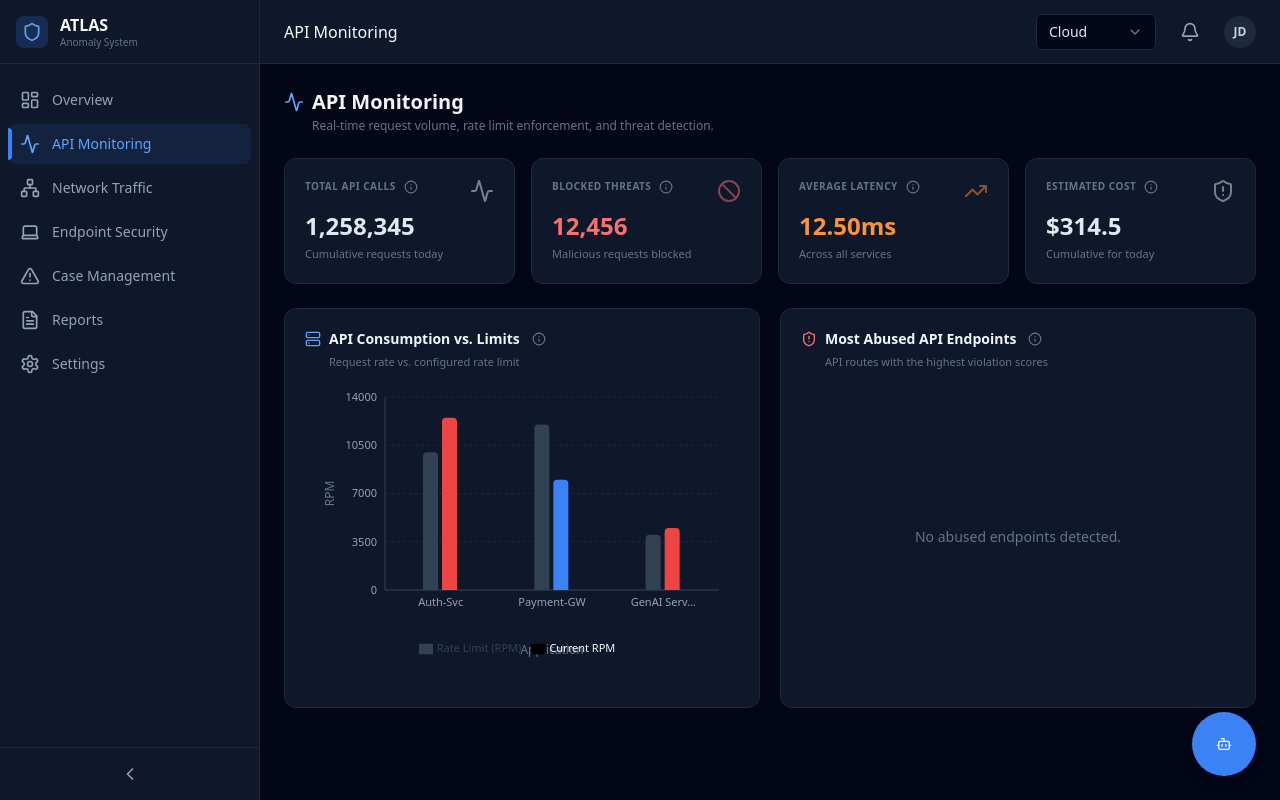
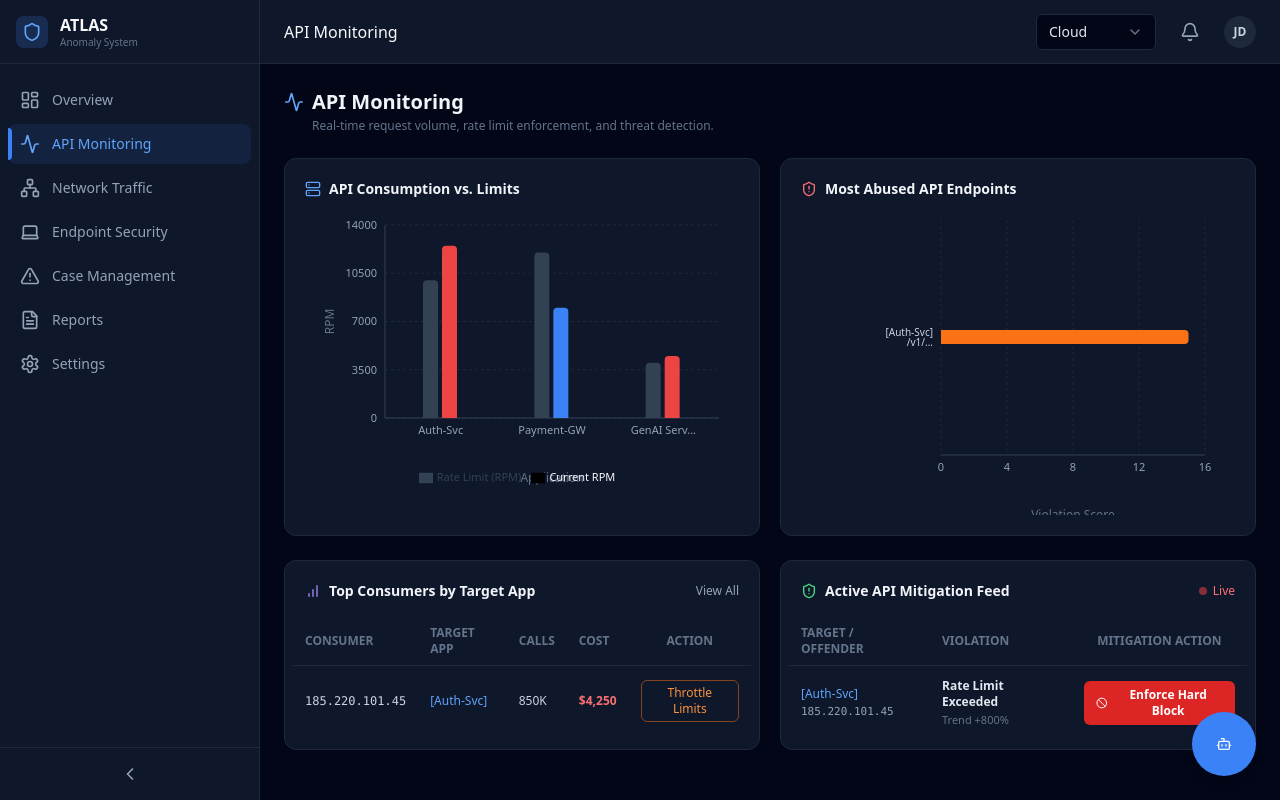
Before and after one commit to mohankrishnan13/Atlas-full-stack, a Next.js app in the folder Atlas-front-end/: page /api-monitoring in a window 1280 px wide. Built offline with nearby package versions, Linux system fonts and the light colour scheme; sample sign-in values are in the browser's storage; what @genkit-ai/google-genai, genkit would draw is missing.

Commit message:
fix api monitoring page

```diff
--- a/Atlas-front-end/src/app/(dashboard)/api-monitoring/page.tsx
+++ b/Atlas-front-end/src/app/(dashboard)/api-monitoring/page.tsx
@@ -2,8 +2,8 @@
 
 import React, { useEffect, useState, useMemo } from 'react';
 import {
-  Activity, ShieldAlert, Server, Lock, Ban,
-  TrendingUp, AlertTriangle, Info, LoaderCircle
+  Activity, ShieldAlert, Server, Lock, Ban, Bell,
+  BarChart as BarChartIcon, Info, LoaderCircle
 } from 'lucide-react';
 import {
   BarChart, Bar, XAxis, YAxis, CartesianGrid, Tooltip,
@@ -14,7 +14,7 @@ import { useEnvironment } from '@/context/EnvironmentContext';
 import { toast } from 'sonner';
 import type { ApiMonitoringData } from '@/lib/types';
 
-// --- Enhanced Reusable Components ---
+// --- Reusable Components ---
 const InfoTooltip = React.memo(({ text }: { text: string }) => {
   const [open, setOpen] = useState(false);
   return (
@@ -29,35 +29,22 @@ const InfoTooltip = React.memo(({ text }: { text: string }) => {
       >
         <Info className="w-3.5 h-3.5" />
       </button>
-      {open && <div className="absolute z-50 left-5 top-0 w-72 bg-slate-800 border border-slate-600 rounded-lg p-3 shadow-xl text-xs text-slate-300 leading-relaxed">{text}</div>}
+      {open && <div className="absolute z-50 left-5 top-0 w-72 bg-slate-800 border border-slate-600 rounded-lg p-3 shadow-xl text-xs text-slate-300 leading-relaxed z-[100]">{text}</div>}
     </div>
   );
 });
 InfoTooltip.displayName = 'InfoTooltip';
 
-const SectionHeader = React.memo(({ icon, title, subtitle, tooltipText }: { icon: React.ReactNode; title: string; subtitle: string; tooltipText: string; }) => (
-  <div className="mb-4 px-5 pt-5">
+const SectionHeader = React.memo(({ icon, title, children }: { icon: React.ReactNode; title: string; children?: React.ReactNode; }) => (
+  <div className="mb-4 px-5 pt-5 flex justify-between items-center">
     <div className="flex items-center gap-2">
       {icon}
       <h2 className="text-sm font-semibold text-slate-100">{title}</h2>
-      <InfoTooltip text={tooltipText} />
     </div>
-    <p className="text-[11px] text-slate-500 mt-1 pl-6 leading-relaxed">{subtitle}</p>
+    {children}
   </div>
 ));
 SectionHeader.displayName = 'SectionHeader';
-
-const StatCard = React.memo(({ value, label, subtitle, tooltipText, color = 'default', icon: Icon }: { value: string | number; label: string; subtitle: string; tooltipText: string; color?: 'default' | 'red' | 'green' | 'orange'; icon?: React.ComponentType<{ className?: string }>; }) => {
-  const colors = { default: 'text-slate-200', red: 'text-red-400', green: 'text-emerald-400', orange: 'text-orange-400' };
-  return (
-    <div className="bg-slate-900 border border-slate-800 rounded-xl p-5">
-      <div className="flex items-start justify-between mb-2"><div className="text-[10px] text-slate-500 uppercase tracking-wider font-semibold flex items-center gap-1">{label}<InfoTooltip text={tooltipText} /></div>{Icon && <Icon className={`w-6 h-6 ${colors[color]} opacity-50`} />}</div>
-      <div className={`text-2xl font-extrabold ${colors[color]} leading-tight`}>{value}</div>
-      <p className="text-[11px] text-slate-500 mt-1 leading-relaxed">{subtitle}</p>
-    </div>
-  );
-});
-StatCard.displayName = 'StatCard';
 
 // --- Utility & Tooltip Functions ---
 const truncateLabel = (label: string, maxLength = 10) => {
@@ -67,12 +54,10 @@ const truncateLabel = (label: string, maxLength = 10) => {
 
 const CustomTooltipContent = ({ active, payload, label, fullLabels }: any) => {
   if (active && payload && payload.length) {
-    const dataKey = payload[0].dataKey;
-    const data = payload[0].payload;
     const fullLabel = fullLabels[label] || label;
 
     return (
-      <div className="bg-slate-800 border border-slate-600 rounded-lg p-3 text-xs shadow-xl max-w-xs">
+      <div className="bg-slate-800 border border-slate-600 rounded-lg p-3 text-xs shadow-xl max-w-xs z-[100]">
         <p className="font-bold text-slate-200 truncate" title={fullLabel}>{fullLabel}</p>
         {payload.map((pld: any, index: number) => (
             <p key={index} className="text-slate-300 mt-1" style={{ color: pld.color }}>
@@ -85,34 +70,37 @@ const CustomTooltipContent = ({ active, payload, label, fullLabels }: any) => {
   return null;
 };
 
-
 export default function ApiMonitoringPage() {
   const [data, setData] = useState<ApiMonitoringData | null>(null);
   const [loading, setLoading] = useState(true);
   const { environment } = useEnvironment();
 
+  // Fetch dynamic data (which returns mock data instantly via interceptor)
   useEffect(() => {
     setLoading(true);
-    apiGet<ApiMonitoringData>(`/api-monitoring`).then(setData).catch(err => toast.error('Failed to load API data.', { description: err instanceof ApiError ? err.message : 'Request failed.' })).finally(() => setLoading(false));
+    apiGet<ApiMonitoringData>(`/api-monitoring`)
+      .then(setData)
+      .catch(err => toast.error('Failed to load API data.', { description: err instanceof ApiError ? err.message : 'Request failed.' }))
+      .finally(() => setLoading(false));
   }, [environment]);
 
-  const handleBlockRoute = async (app_name: string, path: string) => {
+  // Interactive handler for action buttons
+  const handleAction = async (actionName: string, targetApp: string) => {
     try {
-      await apiPost('/api-monitoring/block-route', { app_name, path });
-      toast.success('Hard Block Applied', { description: `Route ${path} for ${app_name} has been blocked.` });
+      await apiPost('/api-monitoring/action', { action: actionName, app_name: targetApp });
+      toast.success('Action Applied', { description: `${actionName} enforced for ${targetApp}.` });
     } catch (err) {
-      toast.error('Block action failed.', { description: err instanceof ApiError ? err.message : 'Request failed.' });
+      toast.error('Action failed.', { description: err instanceof ApiError ? err.message : 'Request failed.' });
     }
   };
 
-  // Memoized and defensively parsed data
+  // Memoized and defensively parsed data mapping
   const {
-    safeTotalCalls, safeBlocked, safeAvgLatency, safeEstimatedCost,
-    formattedApiConsumption, abusedEndpoints, fullEndpointLabels
+    formattedApiConsumption, abusedEndpoints, fullEndpointLabels,
+    safeConsumers, safeMitigations
   } = useMemo(() => {
     const safeData = data || {};
 
-    // Defensive parsing with null checks and type coercion
     const consumption = (safeData.apiConsumptionByApp || [])
       .filter(item => item && typeof item === 'object')
       .map(item => ({
@@ -122,15 +110,15 @@ export default function ApiMonitoringPage() {
       }))
       .filter(item => item.actual > 0);
 
-    const endpoints = (safeData.apiRouting || [])
-      .map((item, index) => ({
-        id: Number(item?.id) || index,
-        app: String(item?.app || 'Unknown'),
-        path: String(item?.path || '/'),
-        violations: Math.abs(Number(item?.trend) || 0),
-        severity: (Number(item?.trend) || 0) > 100 ? 'critical' : 'high',
+    const endpoints = (safeData.apiRouting || safeData.mostAbusedEndpoints || [])
+      .map((item: any, index: number) => ({
+        id: index,
+        app: item?.app || (item?.endpoint ? item.endpoint.split('/')[2] : 'Unknown'),
+        path: String(item?.path || item?.endpoint || '/'),
+        violations: Math.abs(Number(item?.trend || item?.violations) || 0),
+        severity: (item?.severity === 'critical' || Number(item?.trend) > 100) ? 'critical' : 'high',
       }))
-      .filter(item => item.violations > 50)
+      .filter(item => item.violations > 0)
       .sort((a,b) => b.violations - a.violations)
       .slice(0, 10);
 
@@ -141,14 +129,30 @@ export default function ApiMonitoringPage() {
         return acc;
     }, {});
 
+    const consumers = (safeData.topConsumers || []).map(item => ({
+      consumer: String(item?.consumer || 'Unknown'),
+      app: String(item?.application_name || 'Unknown'),
+      calls: Number(item?.total_calls) || 0,
+      cost: Number(item?.average_cost) || 0,
+      isOveruse: Boolean(item?.is_overuse),
+      // Derive action based on overuse state
+      action: Boolean(item?.is_overuse) ? 'Throttle Limits' : 'Audit Logs'
+    }));
+
+    const mitigations = (safeData.activeMitigations || []).map(item => ({
+      target: String(item?.target || 'Unknown'),
+      offender: String(item?.offender || 'Unknown'),
+      violation: String(item?.violation_type || 'Unknown'),
+      details: String(item?.details || ''),
+      action: String(item?.action === 'BLOCK' ? 'Enforce Hard Block' : item?.action || 'Notify Team'),
+    }));
+
     return {
-      safeTotalCalls: Number(safeData.apiCallsToday) || 0,
-      safeBlocked: Number(safeData.blockedRequests) || 0,
-      safeAvgLatency: Number(safeData.avgLatency) || 0,
-      safeEstimatedCost: Number(safeData.estimatedCost) || 0,
       formattedApiConsumption: consumption,
       abusedEndpoints: endpoints,
       fullEndpointLabels: endpointLabels,
+      safeConsumers: consumers,
+      safeMitigations: mitigations,
     };
   }, [data]);
 
@@ -162,16 +166,10 @@ export default function ApiMonitoringPage() {
         <p className="text-xs text-slate-500 mt-0.5 ml-7">Real-time request volume, rate limit enforcement, and threat detection.</p>
       </header>
 
-      <div className="grid grid-cols-1 sm:grid-cols-2 lg:grid-cols-4 gap-4">
-        <StatCard value={safeTotalCalls.toLocaleString()} label="Total API Calls" subtitle="Cumulative requests today" tooltipText="Total API requests processed across all monitored applications since midnight UTC." icon={Activity} />
-        <StatCard value={safeBlocked.toLocaleString()} label="Blocked Threats" subtitle="Malicious requests blocked" tooltipText="Requests blocked by WAF rules, rate limiting, or other security policies." color="red" icon={Ban} />
-        <StatCard value={`${safeAvgLatency.toFixed(2)}ms`} label="Average Latency" subtitle="Across all services" tooltipText="The average response time for all API requests. High latency can indicate performance issues." color="orange" icon={TrendingUp} />
-        <StatCard value={`$${safeEstimatedCost.toLocaleString()}`} label="Estimated Cost" subtitle="Cumulative for today" tooltipText="Estimated operational cost based on API call volume and per-call cost models." icon={ShieldAlert} />
-      </div>
-
+      {/* Middle Chart Grid (Top Cards Removed per Figma Design) */}
       <div className="grid grid-cols-1 lg:grid-cols-2 gap-5">
         <div className="bg-slate-900 border border-slate-800 rounded-xl">
-          <SectionHeader icon={<Server className="w-4 h-4 text-blue-400" />} title="API Consumption vs. Limits" subtitle="Request rate vs. configured rate limit" tooltipText="Shows current requests per minute (RPM) vs. the configured rate limit for each application. Red bars indicate overuse." />
+           <SectionHeader icon={<Server className="w-4 h-4 text-blue-400" />} title="API Consumption vs. Limits" />
           <div className="px-5 pb-5">
            {formattedApiConsumption.length > 0 ? (
               <ResponsiveContainer width="100%" height={300}>
@@ -196,7 +194,7 @@ export default function ApiMonitoringPage() {
         </div>
 
         <div className="bg-slate-900 border border-slate-800 rounded-xl">
-          <SectionHeader icon={<ShieldAlert className="w-4 h-4 text-red-400" />} title="Most Abused API Endpoints" subtitle="API routes with the highest violation scores" tooltipText="Ranks API endpoints by a 'trend' score indicating abuse. Higher scores signify more suspicious traffic patterns." />
+            <SectionHeader icon={<ShieldAlert className="w-4 h-4 text-red-400" />} title="Most Abused API Endpoints" />
             <div className="px-5 pb-5">
                 {abusedEndpoints.length > 0 ? (
                 <ResponsiveContainer width="100%" height={300}>
@@ -216,7 +214,101 @@ export default function ApiMonitoringPage() {
             </div>
         </div>
       </div>
-      {/* The tables for Top Consumers and Mitigation feed can be kept as they are, but ensuring safe mapping */}
+
+      {/* Bottom Tables Grid */}
+      <div className="grid grid-cols-1 lg:grid-cols-2 gap-5">
+
+        {/* Top Consumers by Target App */}
+        <div className="bg-slate-900 border border-slate-800 rounded-xl">
+            <SectionHeader icon={<BarChartIcon className="w-4 h-4 text-violet-400" />} title="Top Consumers by Target App">
+                <button className="text-xs text-slate-400 hover:text-white transition-colors">View All</button>
+            </SectionHeader>
+            <div className="px-2 pb-2 overflow-x-auto">
+                <table className="w-full text-left min-w-[450px]">
+                    <thead>
+                        <tr className="border-b border-slate-800">
+                            <th className="px-3 py-2 text-xs font-semibold text-slate-500 uppercase">Consumer</th>
+                            <th className="px-3 py-2 text-xs font-semibold text-slate-500 uppercase">Target App</th>
+                            <th className="px-3 py-2 text-xs font-semibold text-slate-500 uppercase">Calls</th>
+                            <th className="px-3 py-2 text-xs font-semibold text-slate-500 uppercase">Cost</th>
+                            <th className="px-3 py-2 text-xs font-semibold text-slate-500 uppercase text-center">Action</th>
+                        </tr>
+                    </thead>
+                    <tbody>
+                        {(safeConsumers || []).map((item, index) => (
+                            <tr key={index} className="border-b border-slate-800 last:border-none hover:bg-slate-800/30 transition-colors">
+                                <td className="px-3 py-3.5 text-xs text-slate-300 font-mono whitespace-pre-wrap">{item.consumer}</td>
+                                <td className="px-3 py-3.5 text-xs text-blue-400">[{item.app}]</td>
+                                <td className="px-3 py-3.5 text-xs text-slate-300">{(item.calls / 1000).toFixed(0)}K</td>
+                                <td className={`px-3 py-3.5 text-xs font-semibold ${item.isOveruse ? 'text-red-400' : 'text-slate-300'}`}>${item.cost > 10 ? item.cost.toLocaleString() : (item.cost * item.calls).toLocaleString(undefined, {maximumFractionDigits: 0})}</td>
+                                <td className="px-3 py-3.5 text-center">
+                                     <button
+                                        onClick={() => handleAction(item.action, item.app)}
+                                        className={`border px-3 py-1 rounded-md text-xs transition-all ${
+                                        item.action === 'Throttle Limits' ? 'text-orange-400 border-orange-500/50 hover:bg-orange-500/10' :
+                                        item.action === 'Revoke Key' ? 'text-red-400 border-red-500/50 hover:bg-red-500/10' :
+                                        'text-slate-400 border-slate-500/50 hover:bg-slate-500/10 hover:text-white'
+                                     }`}>
+                                        {item.action}
+                                    </button>
+                                </td>
+                            </tr>
+                        ))}
+                    </tbody>
+                </table>
+            </div>
+        </div>
+
+        {/* Active API Mitigation Feed */}
+        <div className="bg-slate-900 border border-slate-800 rounded-xl">
+             <SectionHeader icon={<ShieldAlert className="w-4 h-4 text-green-400" />} title="Active API Mitigation Feed">
+                <span className="flex items-center gap-1.5 text-xs text-red-400">
+                    <span className="w-2 h-2 bg-red-500 rounded-full animate-pulse"></span>
+                    Live
+                </span>
+            </SectionHeader>
+            <div className="px-2 pb-2 overflow-x-auto">
+                 <table className="w-full text-left min-w-[450px]">
+                    <thead>
+                        <tr className="border-b border-slate-800">
+                            <th className="px-3 py-2 text-xs font-semibold text-slate-500 uppercase">Target / Offender</th>
+                            <th className="px-3 py-2 text-xs font-semibold text-slate-500 uppercase">Violation</th>
+                            <th className="px-3 py-2 text-xs font-semibold text-slate-500 uppercase text-center">Mitigation Action</th>
+                        </tr>
+                    </thead>
+                    <tbody>
+                        {(safeMitigations || []).map((item, index) => (
+                            <tr key={index} className="border-b border-slate-800 last:border-none hover:bg-slate-800/30 transition-colors">
+                                <td className="px-3 py-3">
+                                    <div className="text-xs text-blue-400">[{item.target}]</div>
+                                    <div className="text-[11px] text-slate-400 font-mono mt-0.5">{item.offender}</div>
+                                </td>
+                                <td className="px-3 py-3">
+                                    <div className="text-xs font-bold text-slate-200">{item.violation}</div>
+                                    <div className="text-[11px] text-slate-500 mt-0.5">{item.details}</div>
+                                </td>
+                                <td className="px-3 py-3 text-center">
+                                    <button
+                                      onClick={() => handleAction(item.action, item.target)}
+                                      className={`text-white text-xs font-bold py-1.5 px-3 rounded-md flex items-center gap-1.5 w-full justify-center transition-colors ${
+                                        item.action === 'Enforce Hard Block' || item.action === 'Lock Account' || item.action === 'Blacklist IP'
+                                          ? 'bg-red-600 hover:bg-red-700'
+                                          : 'bg-blue-600 hover:bg-blue-700'
+                                      }`}>
+                                        {item.action === 'Enforce Hard Block' && <Ban size={12}/>}
+                                        {item.action === 'Lock Account' && <Lock size={12}/>}
+                                        {item.action === 'Blacklist IP' && <ShieldAlert size={12}/>}
+                                        {item.action === 'Notify Team' && <Bell size={12}/>}
+                                        {item.action}
+                                    </button>
+                                </td>
+                            </tr>
+                        ))}
+                    </tbody>
+                 </table>
+            </div>
+        </div>
+      </div>
     </div>
   );
 }
```
Lines whose indentation alone changed are shown as unchanged.
